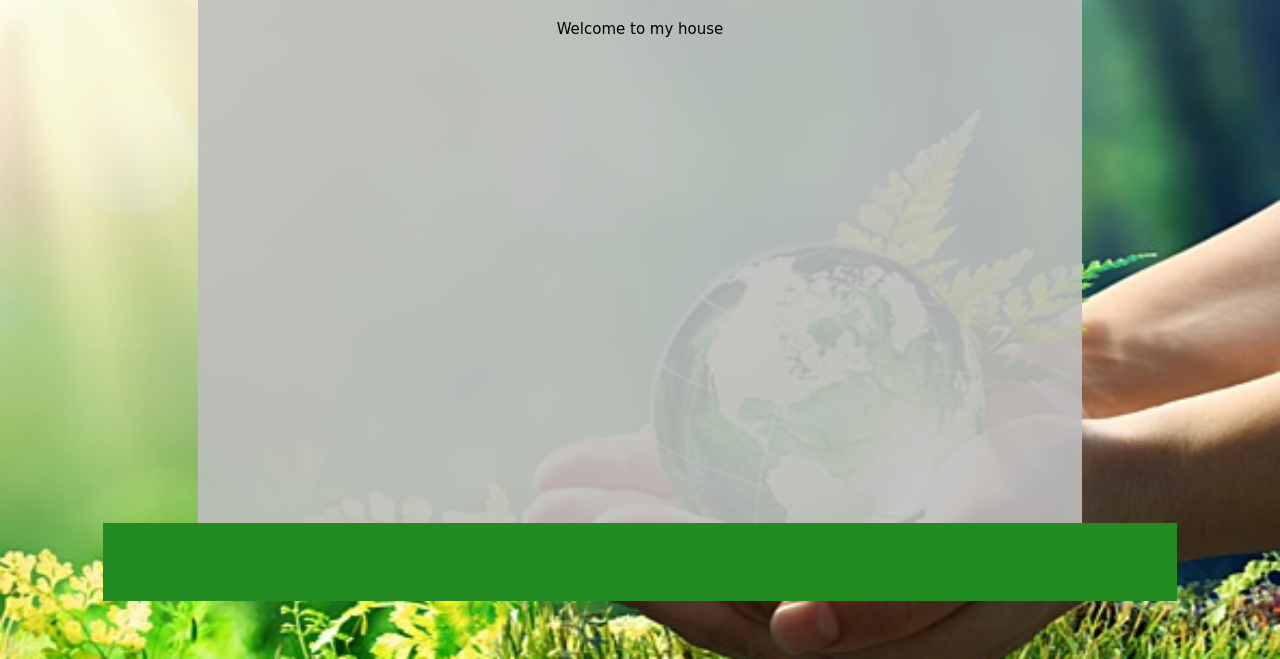
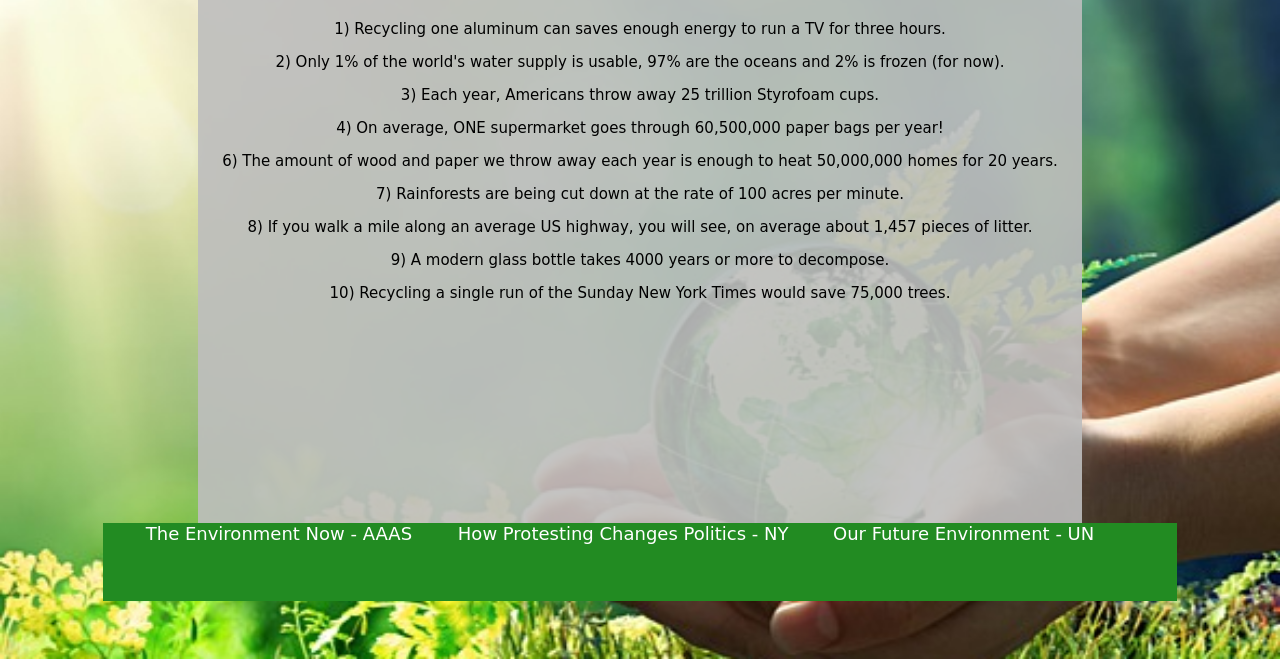
Before and after one commit to milnecj17/Milnecj17.github.io, a plain HTML site: page Page-5.html in a window 1280 px wide. Shown: the part 141-800 px from the top of the page. Drawn offline with Linux system fonts and the light colour scheme.

Commit message:
Finished Website added inspiration links to the box.

```diff
--- a/Page-5.html
+++ b/Page-5.html
@@ -113,10 +113,38 @@ window.onclick = function(event) {
 
         <div id="contain">
             <p>
-            Welcome to my house
+            1) Recycling one aluminum can saves enough energy to run a TV for three hours.
             </p>
+            <p>
+            2) Only 1% of the world's water supply is usable, 97% are the oceans and 2% is frozen (for now).
+            </p>
+            <p>
+            3) Each year, Americans throw away 25 trillion Styrofoam cups.
+            </p>
+            <p>
+            4) On average, ONE supermarket goes through 60,500,000 paper bags per year!
+            </p>
+            <p>
+            6) The amount of wood and paper we throw away each year is enough to heat 50,000,000 homes for 20 years.
+            </p>
+            <p>
+            7) Rainforests are being cut down at the rate of 100 acres per minute.
+            </p>
+            <p>
+            8) If you walk a mile along an average US highway, you will see, on average about 1,457 pieces of litter.
+            </p>
+            <p>
+            9) A modern glass bottle takes 4000 years or more to decompose.
+            </p>
+            <p>
+            10) Recycling a single run of the Sunday New York Times would save 75,000 trees.
+            </p>
+
         </div>
         <div id="box">
+            <a href="https://science.sciencemag.org/content/201/4353/320"> The Environment Now - AAAS          </a>
+            <a href="https://www.newyorker.com/news/q-and-a/how-violent-protests-change-politics"> How Protesting Changes Politics - NY</a>
+            <a href="https://www.unenvironment.org/news-and-stories/speech/our-planet-our-future"> Our Future Environment - UN</a>
         </div>
 
         <div class="loader">
--- a/mydesign.css
+++ b/mydesign.css
@@ -54,6 +54,9 @@ img{
     margin: auto;
     width: 85%;
     height: 10%;
+    font-size: 18px;
+    text-align: center;
+
 }
 
 
@@ -78,6 +81,12 @@ a{
     font-family: cursive;
     color: white;
 }
+#box a{
+    text-decoration: none;
+    font-family: cursive;
+    color: white;
+    margin-right: 40px;
+}
 a:hover{
     background-color: lightgreen;
 }
```
Also changed, not shown: Page-2.html (+3 -0 lines), Page-3.html (+3 -0 lines), Page-4.html (+5 -2 lines), Page-6.html (+14 -1 lines), index.html (+3 -0 lines).
